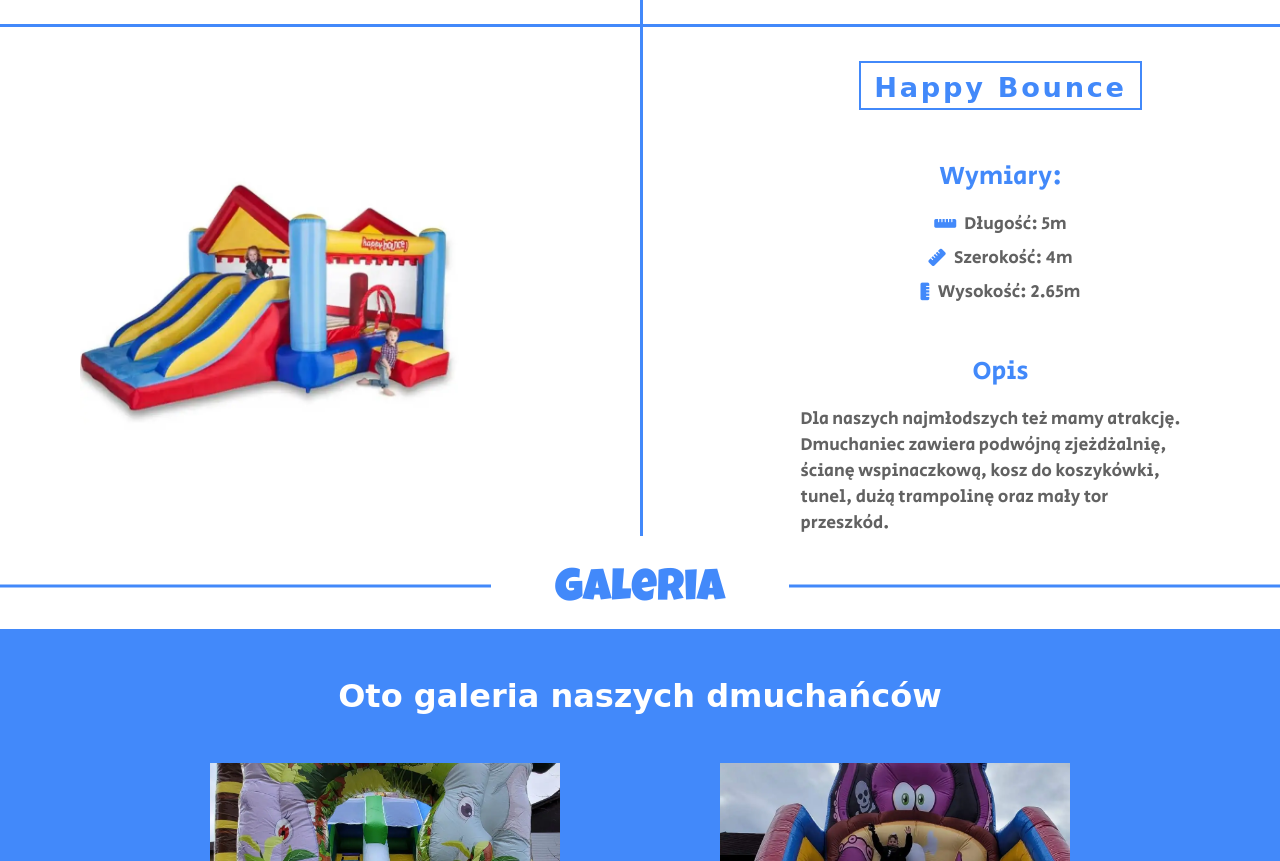
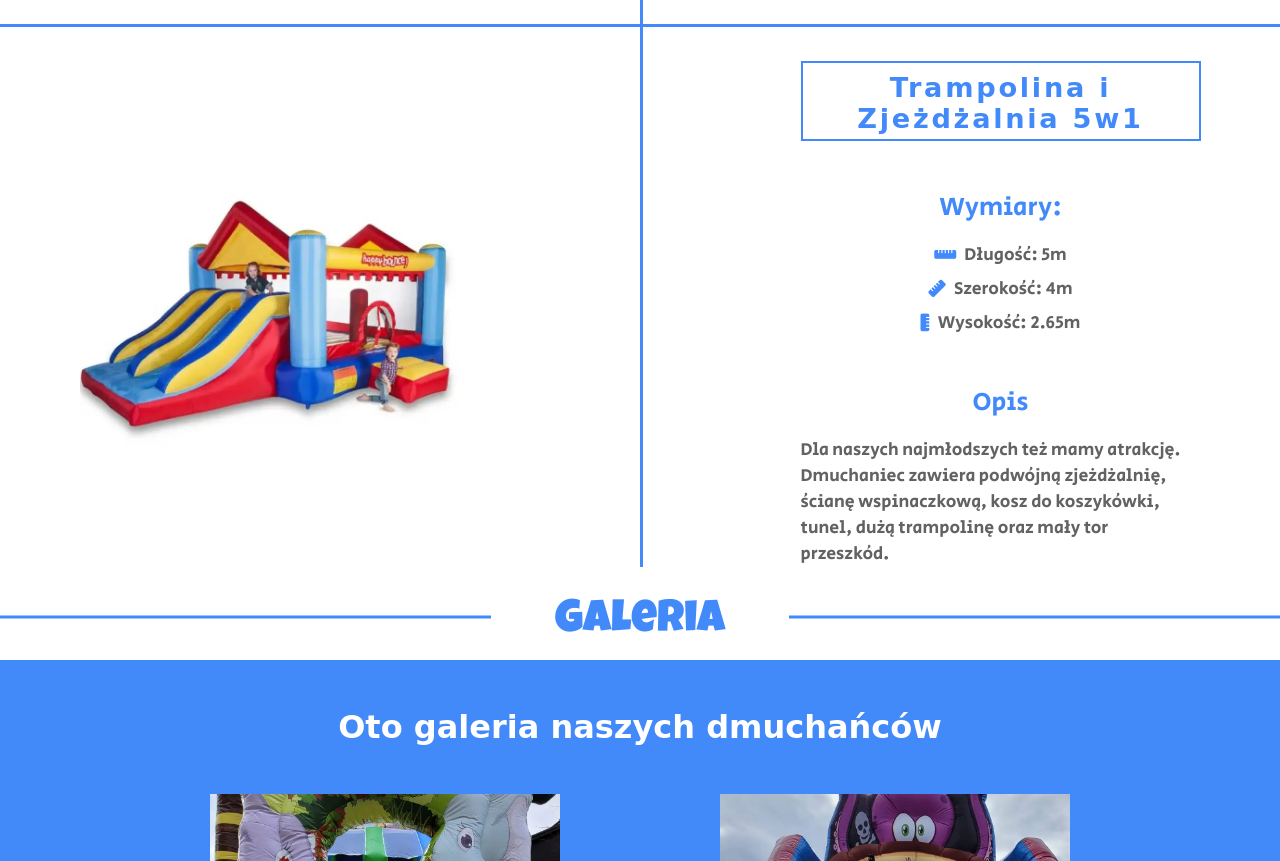
Before and after one commit to BartoszBuko/Nadmuchani, a website: page index.html in a window 1280 px wide. Shown: the part 2184-3045 px from the top of the page. Drawn offline with nearby package versions, Linux system fonts and the light colour scheme; a web font is replaced by a local one.

Commit message:
changed title

```diff
--- a/index.html
+++ b/index.html
@@ -23,7 +23,7 @@
     />
     <meta name="author" content="NADMUCHANI" />
     <meta name="google-site-verification" content="El_NNeLB-cKVUlQhGbCrcpNg3c2LL1BBnh-JX3mmLg8" />
-    <title>Nadmuchani</title>
+    <title>Nadmuchani - Wynajem dmuchańców</title>
     <link rel="stylesheet" href="public/css/main.css" />
     <script src="https://kit.fontawesome.com/feb09a26ce.js" crossorigin="anonymous"></script>
     <script src="https://cdnjs.cloudflare.com/ajax/libs/gsap/3.11.5/gsap.min.js"></script>
@@ -198,7 +198,7 @@
 
           </div>
           <div class="main__offer--item--text">
-            <h3 class="item--sub">Happy Bounce</h3>
+            <h3 class="item--sub">Trampolina i Zjeżdżalnia 5w1</h3>
             <div class="item__sizes">
               <p class="item__sizes--text">Wymiary:</p>
               <div class="item__sizes--container">
```
